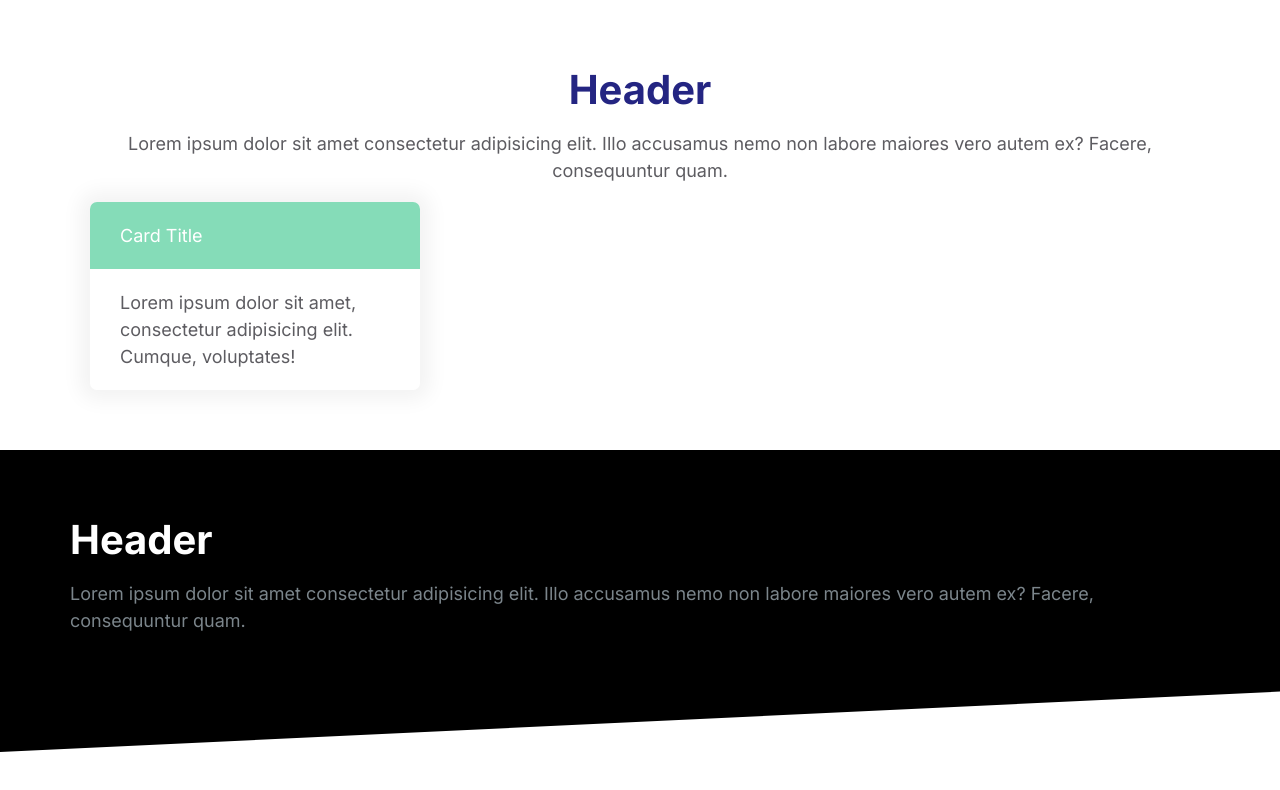
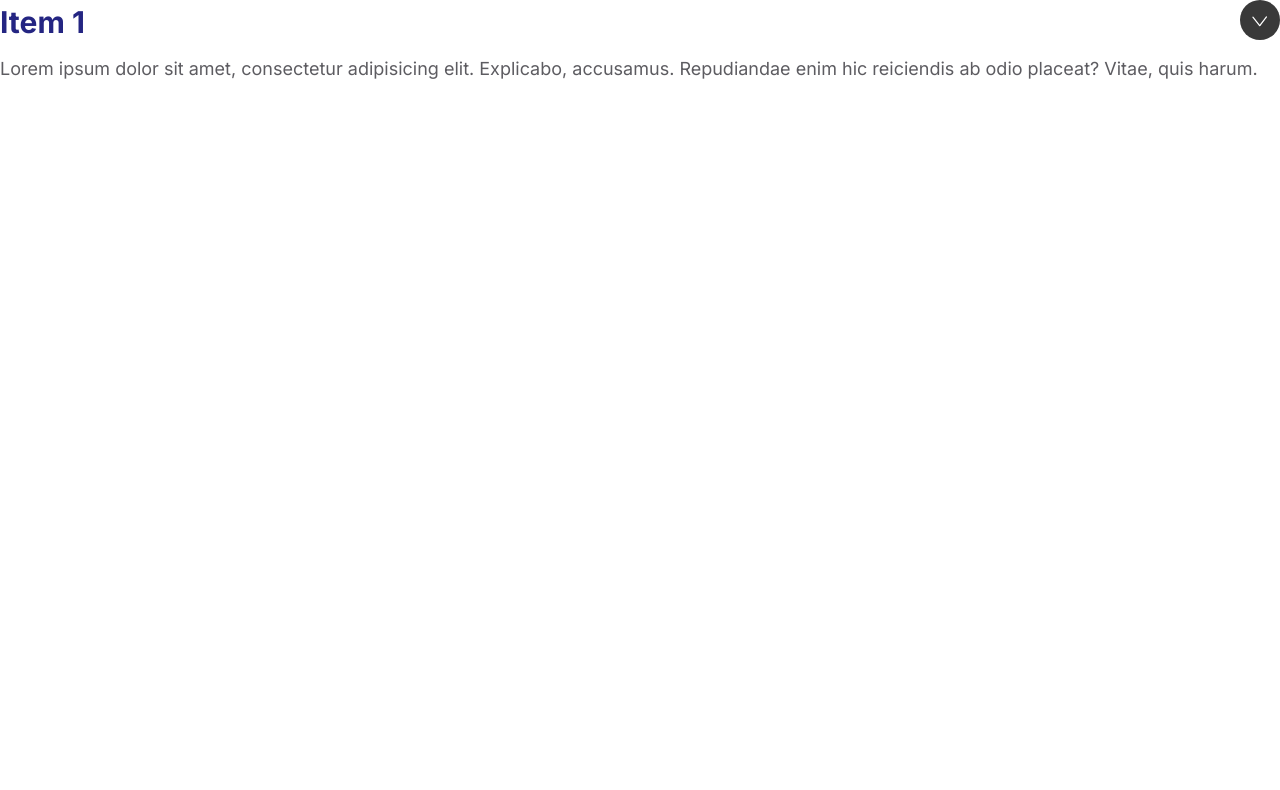
Before and after one commit to glennquah/Portfolio-Website-Glenn, a plain HTML site: page index.html in a window 1280 px wide. Drawn offline with Linux system fonts and the light colour scheme.

Commit message:
collapsibles

```diff
--- a/css/style.css
+++ b/css/style.css
@@ -187,6 +187,11 @@ a {
 .icon--small {
     width: 30px;
     height: 30px;
+}
+
+.icon--medium {
+    width: 40px;
+    height: 40px;
 }
 
 /* Buttons */
@@ -558,3 +563,35 @@ a {
     max-width: 1140px;
     margin: 0 auto;
 }
+
+/* Collapsibles */
+.collapsible__header {
+    display: flex;
+    justify-content: space-between;
+}
+
+.collapsible__heading {
+    margin-top:0;
+    font-size: 3rem;
+}
+
+.collapsible__chevron {
+    transform: rotate(-90deg);
+    transition: 0.3s;
+}
+
+.collapsible__content {
+    max-height: 0;
+    overflow: hidden;
+    opacity: 0;
+    transition: 0.3s;
+}
+
+.collapsible--expanded .collapsible__chevron {
+    transform: rotate(0deg);
+}
+
+.collapsible--expanded .collapsible__content {
+    max-height: 100vh;
+    opacity: 1;
+}
--- a/index.html
+++ b/index.html
@@ -11,27 +11,15 @@
     <link rel="stylesheet" href="css/style.css">
 </head>
 <body>
-    <section class="block container">
-        <header class="block__header">
-            <h2 class="block__heading">Header</h2>
-            <p>Lorem ipsum dolor sit amet consectetur adipisicing elit. Illo accusamus nemo non labore maiores vero autem ex? Facere, consequuntur quam.</p>
-        </header>
-        <div style = "width: 30%">
-            <div class="card card--secondary">
-                <header class="card__header">
-                    Card Title
-                </header>
-                <div class="card__body">
-                    Lorem ipsum dolor sit amet, consectetur adipisicing elit. Cumque, voluptates!
-                </div>
-            </div>
-        </div>
-    </section>
-    <section class="block block--dark block--skewed-left">
-        <div class="container">
-            <h2 class="block__heading">Header</h2>
-            <p>Lorem ipsum dolor sit amet consectetur adipisicing elit. Illo accusamus nemo non labore maiores vero autem ex? Facere, consequuntur quam.</p>
-        </div>
-    </section>
+   <div class="collapsible collapsible--expanded">
+    <header class="collapsible__header">
+        <h2 class="collapsible__heading">Item 1</h2>
+            <img class="icon icon--white collapsible__chevron" src="images/chevron.svg" alt="">
+    </header>
+    <div class="collapsible__content">
+        Lorem ipsum dolor sit amet, consectetur adipisicing elit. Explicabo, accusamus. Repudiandae enim hic reiciendis ab odio placeat? Vitae, quis harum.
+    </div>
+   </div>
+   <script src="main.js"></script>
 </body>
 </html>
--- /dev/null
+++ b/main.js
@@ -0,0 +1,6 @@
+const collapsibles = document.querySelectorAll(".collapsible");
+collapsibles.forEach((item) => {
+    item.addEventListener("click", function () {
+        this.classList.toggle("collapsible--expanded");
+    })
+});
```
Also changed, not shown: components/collapsibles.html (added, +10 -0 lines), images/chevron.svg (added).
